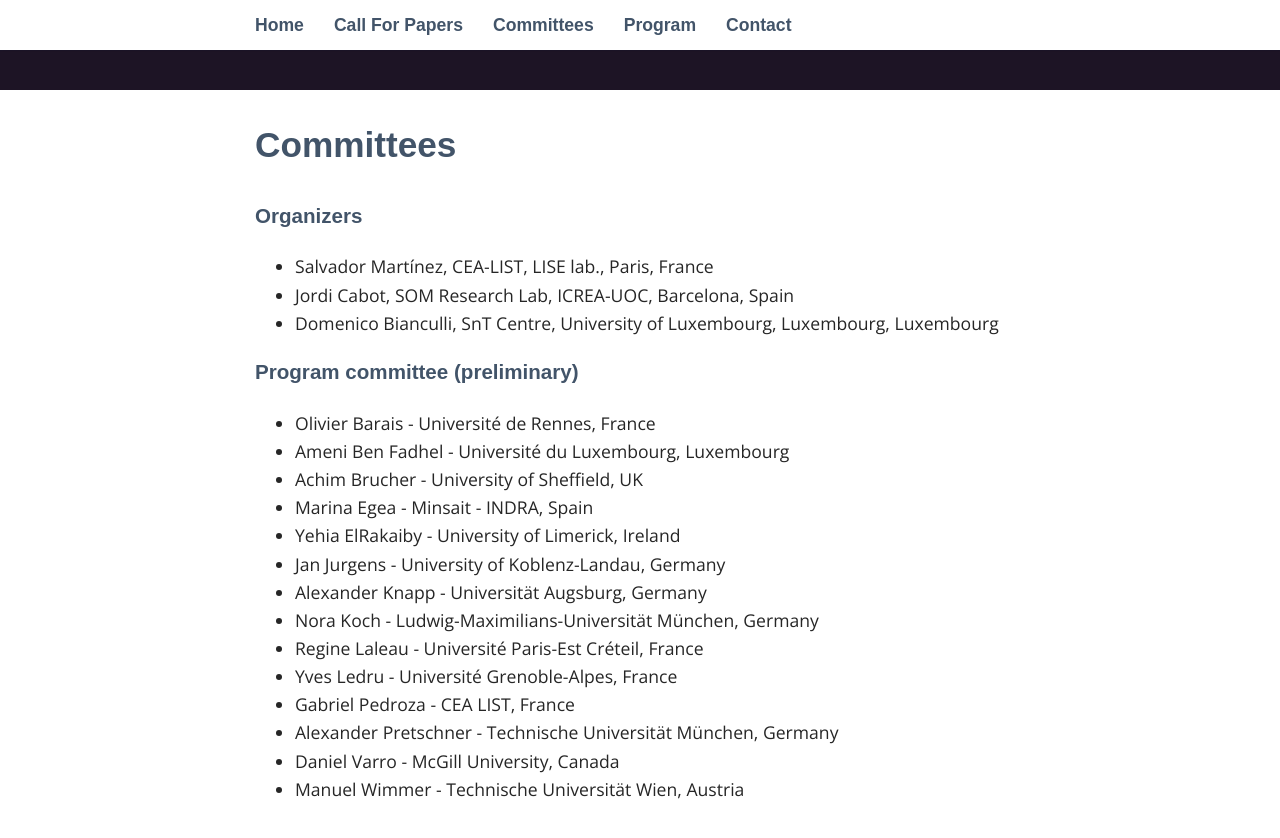
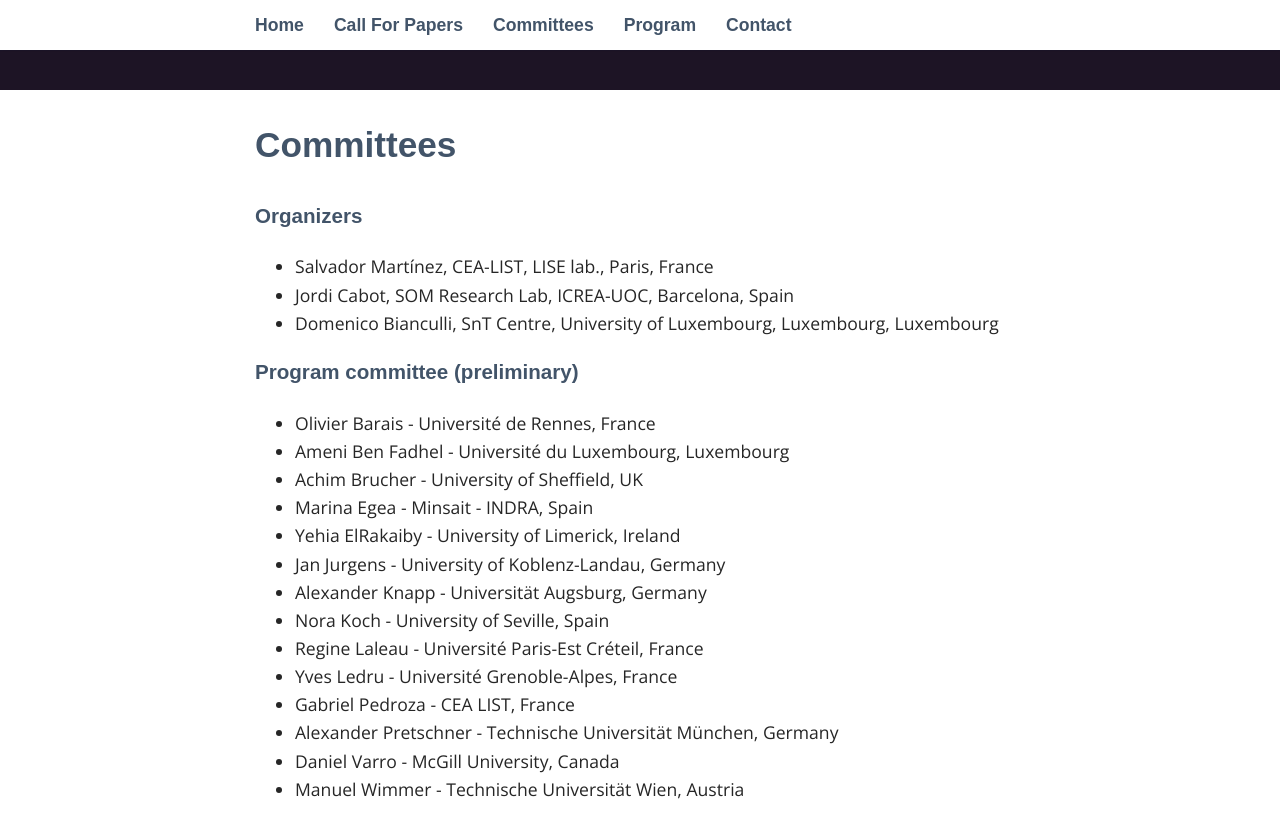
Before and after one commit to modelia/secure-mde-workshop, a Jekyll site: the page built from _pages/02_committees.md, in a window 1280 px wide and 900 px high, scrolled down 544 px. Shown: the top 838 px of the window. Built offline with Jekyll 4.4.1, drawn with Linux system fonts in a browser that asks for light colours; some web fonts are replaced.

Commit message:
correcting affilliations

```diff
--- a/_pages/02_committees.md
+++ b/_pages/02_committees.md
@@ -19,7 +19,7 @@ permalink: /Committees/
  * Yehia ElRakaiby - University of Limerick, Ireland
  * Jan Jurgens - University of Koblenz-Landau, Germany
  * Alexander Knapp - Universität Augsburg, Germany
- * Nora Koch - Ludwig-Maximilians-Universität München, Germany
+ * Nora Koch - University of Seville, Spain
  * Regine Laleau - Université Paris-Est Créteil, France
  * Yves Ledru - Université Grenoble-Alpes, France
  * Gabriel Pedroza - CEA LIST, France
```
